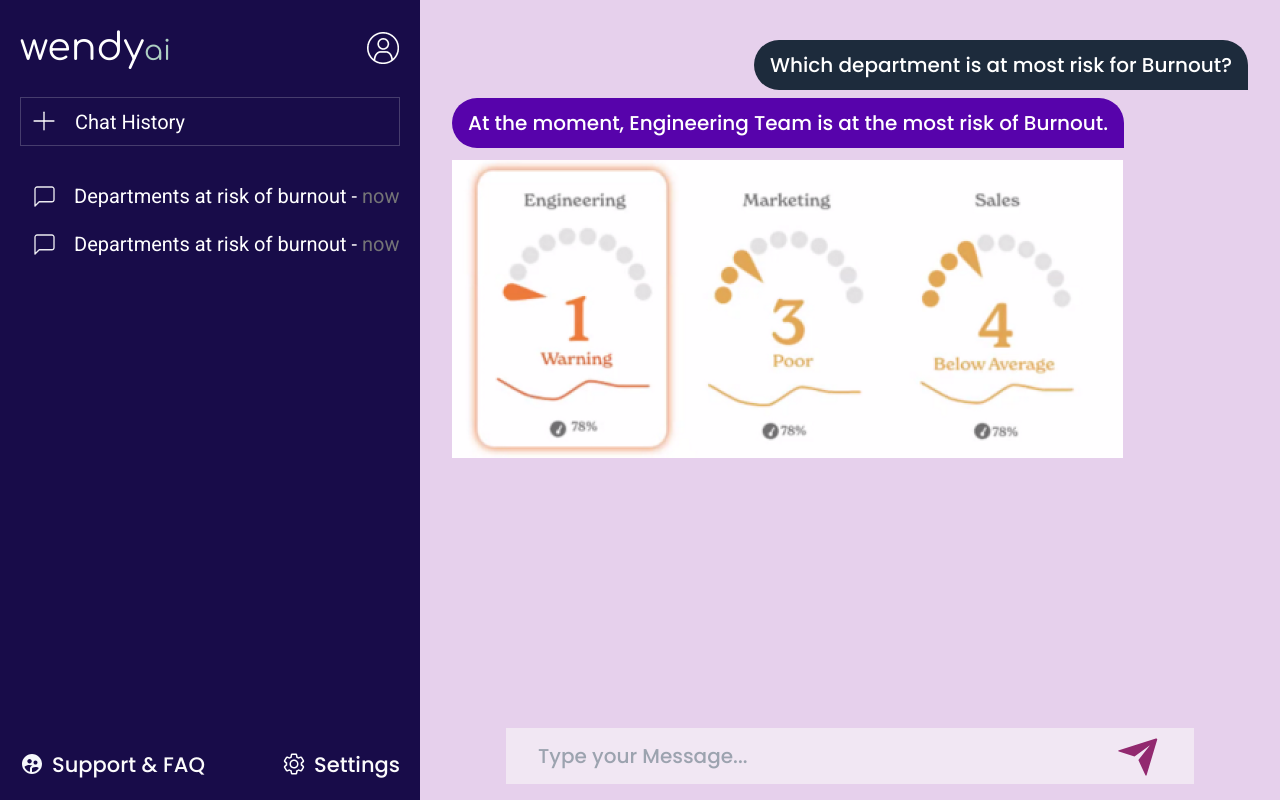
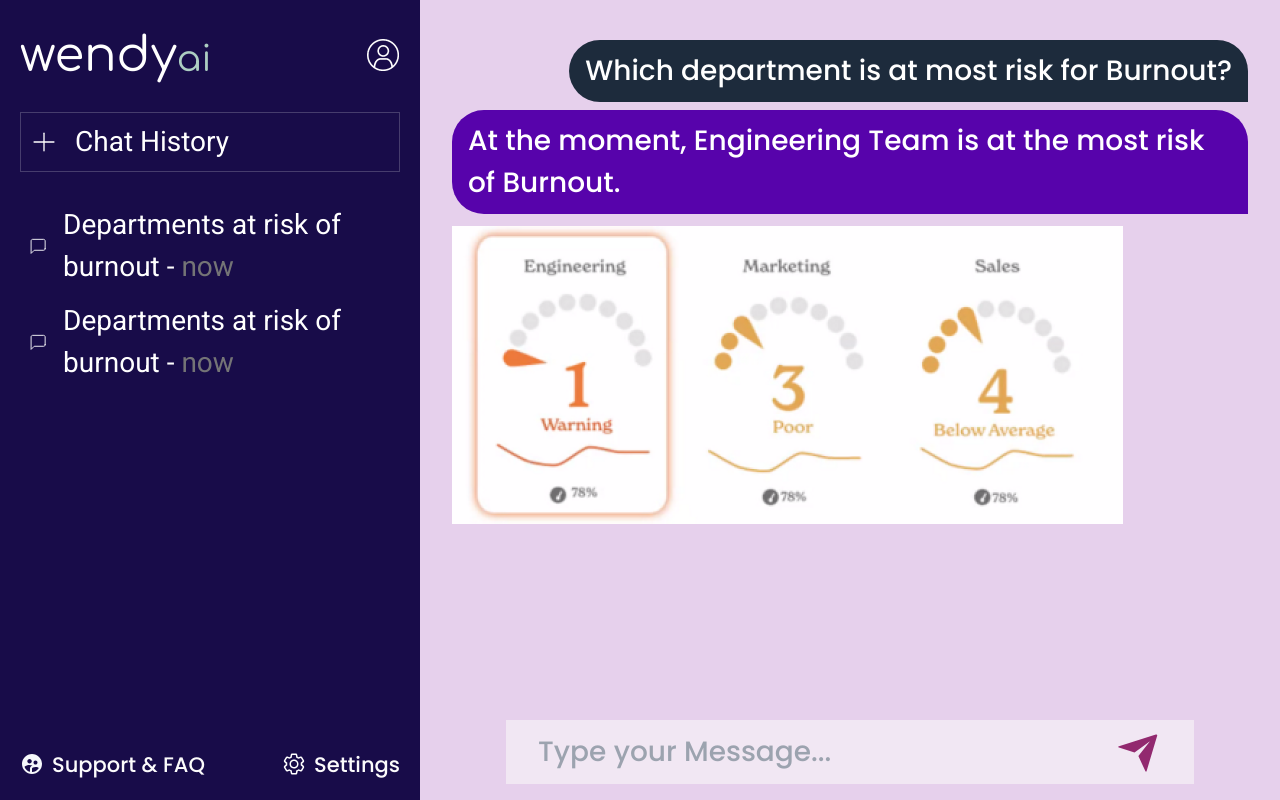
Before and after one commit to ollysamm/project-3, a React (Create React App) app in the folder client/: page / in a window 1280 px wide. Built offline with nearby package versions, Linux system fonts and the light colour scheme.

Commit message:
Revert "chat ui"
This reverts commit 96884b0bd3908d3e22c4db9d8aa91021aa46e8bb.

```diff
--- a/client/src/components/AiChat.jsx
+++ b/client/src/components/AiChat.jsx
@@ -4,7 +4,7 @@
   return (
     <>
       <div className="my-2">
-        <span className="text-white font-medium font-poppins bg-[#5703AB] text-[18px] xl:text-[20px] 3xl:text-[28px] px-4 py-2.5 rounded-[32px_32px_0px_32px] inline-block">
+        <span className="text-white font-medium font-poppins bg-[#5703AB] text-[28px] px-4 py-2.5 rounded-[32px_32px_0px_32px] inline-block">
           At the moment, Engineering Team is at the most risk of Burnout.
         </span>
         <img className="my-3" src={byai} alt="byai" />
--- a/client/src/components/Chat.tsx
+++ b/client/src/components/Chat.tsx
@@ -39,7 +39,7 @@
           >
             <input
               type="text"
-              className="bg-transparent  h-14  3xl:h-16 w-full text-[#422929] font-medium outline-none text-[18px] xl:text-[20px] 3xl:text-[28px] font-poppins"
+              className="bg-transparent h-16 w-full text-[#422929] font-medium outline-none text-[28px] font-poppins"
               placeholder="Type your Message..."
               value={inputValue}
               onChange={(e) => setInputValue(e.target.value)}
--- a/client/src/components/Sidebar.jsx
+++ b/client/src/components/Sidebar.jsx
@@ -7,30 +7,28 @@
       <aside className="bg-primary w-full max-w-[420px] 3xl:max-w-[629px] h-screen p-5 3xl:p-8 ">
         <div className="relative h-full">
           <div className="flex items-center justify-between mb-5">
-            <h1 className="text-white text-[38px] 3xl:text-[48px] font-comfortaa">
+            <h1 className="text-white text-[48px] font-comfortaa">
               wendy
-              <span className="text-[28px] 3xl:text-[36px] text-secondary">
-                ai
-              </span>{" "}
+              <span className="text-[36px] text-secondary">ai</span>{" "}
             </h1>
 
             <img src={avataricon} alt="avatar" />
           </div>
 
-          <button className="flex items-center border border-[#463d6d] font-roboto text-[18px] xl:text-[20px] 3xl:text-[28px] px-3 py-2 text-white w-full transition-all ease-linear duration-200  hover:border-white">
+          <button className="flex items-center border border-[#463d6d] font-roboto text-[28px] px-3 py-2 text-white w-full transition-all ease-linear duration-200  hover:border-white">
             <PlusIcon />
             <span className="ml-3">Chat History</span>
           </button>
 
           <ul className="my-8 overflow-auto max-h-[calc(100vh-300px)]">
-            <li className="flex items-center font-roboto text-white text-[18px] xl:text-[20px] 3xl:text-[28px] mb-3">
+            <li className="flex items-center font-roboto text-white text-[28px] mb-3">
               <ChatIcon />
               <p className="ml-3">
                 <span>Departments at risk of burnout - </span>
                 <span className="text-[#747476]">now</span>
               </p>
             </li>
-            <li className="flex items-center font-roboto text-white text-[18px] xl:text-[20px] 3xl:text-[28px] mb-3">
+            <li className="flex items-center font-roboto text-white text-[28px] mb-3">
               <ChatIcon />
               <p className="ml-3">
                 <span>Departments at risk of burnout - </span>
--- a/client/src/components/UserChat.jsx
+++ b/client/src/components/UserChat.jsx
@@ -2,7 +2,7 @@
   return (
     <>
       <div className="flex justify-end my-2">
-        <span className="text-white font-medium font-poppins text-[18px] xl:text-[20px] 3xl:text-[28px] bg-[#1D2B3C] px-4 py-2.5 rounded-[32px_32px_0px_32px] inline-block">
+        <span className="text-white font-medium font-poppins text-[28px] bg-[#1D2B3C] px-4 py-2.5 rounded-[32px_32px_0px_32px] inline-block">
           Which department is at most risk for Burnout?
         </span>
       </div>
```
